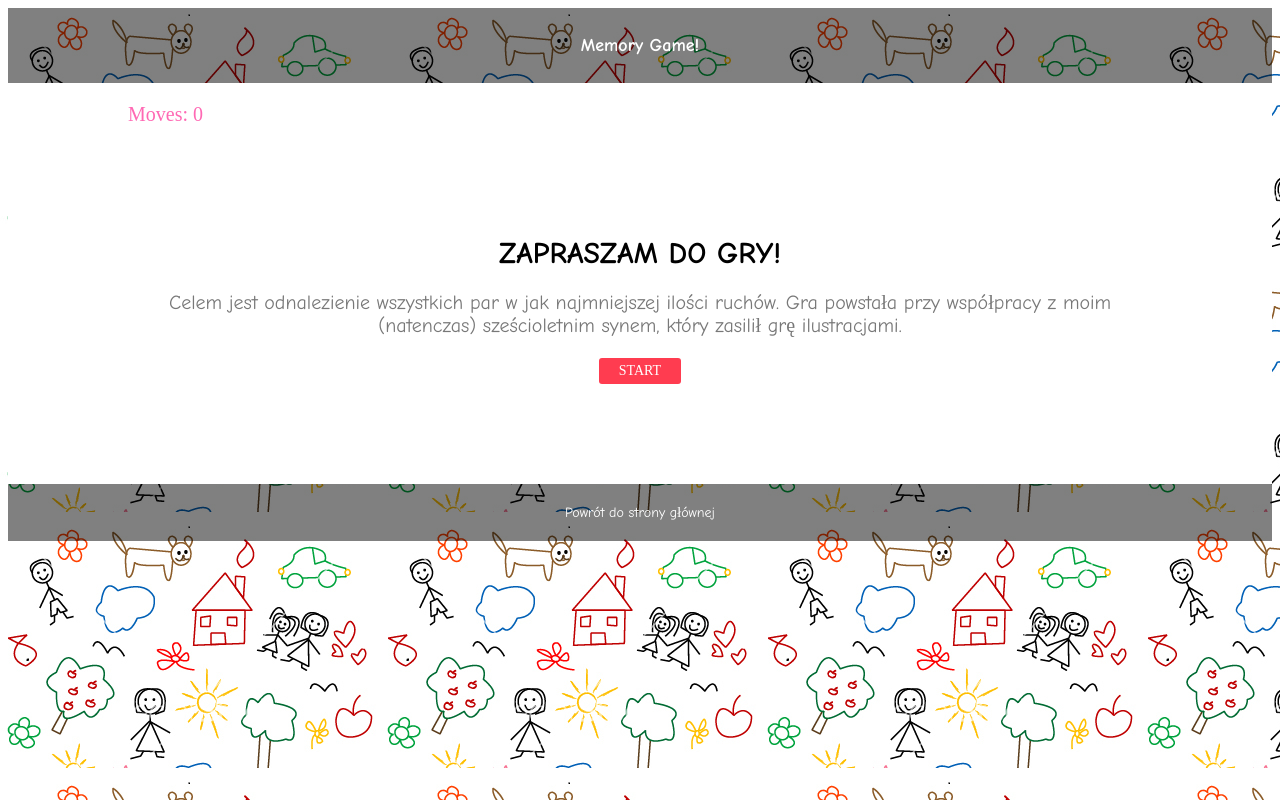
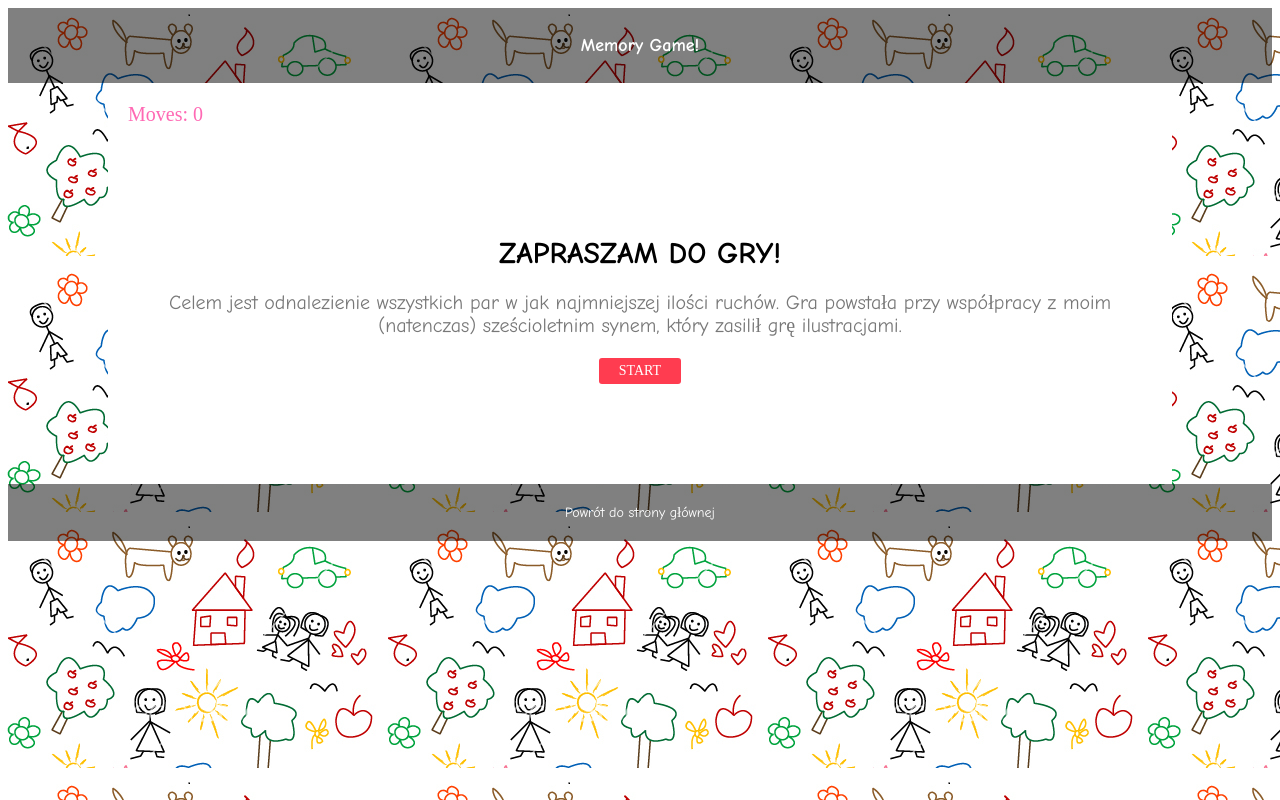
Before and after one commit to AdamBigos/Memory_game, a plain HTML site: page index.html in a window 1280 px wide. Drawn offline with Linux system fonts and the light colour scheme.

Commit message:
Add files via upload

```diff
--- a/css/style.css
+++ b/css/style.css
@@ -28,6 +28,8 @@ img {
 }
 
 .container {
+  padding: 20px;
+  background-color: #fff;
   margin: 0 auto;
   max-width: 1024px;
 }
@@ -41,11 +43,6 @@ header h1 {
   text-align: center;
   color: #fff;
   font-size: 18px;
-}
-
-.content {
-  padding: 20px;
-  background-color: #fff;
 }
 
 footer {
--- a/index.html
+++ b/index.html
@@ -12,10 +12,10 @@
   <header>
     <h1>Memory Game!</h1>
   </header>
-  <div class="content">
+
     <div class="container" id="memory_game">
     </div>
-  </div>
+
   <footer>
       <a href="../index.html">Powrót do strony głównej</a>
   </footer>
```
